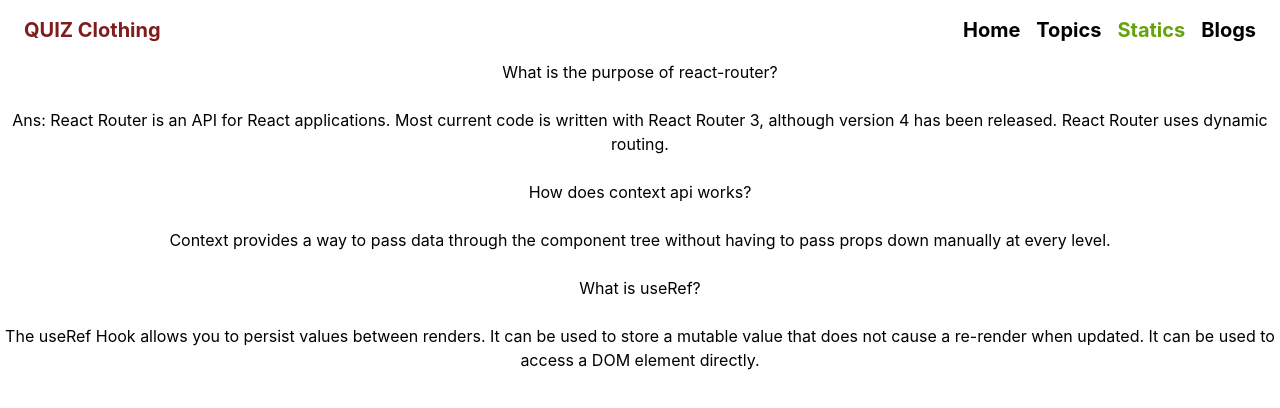
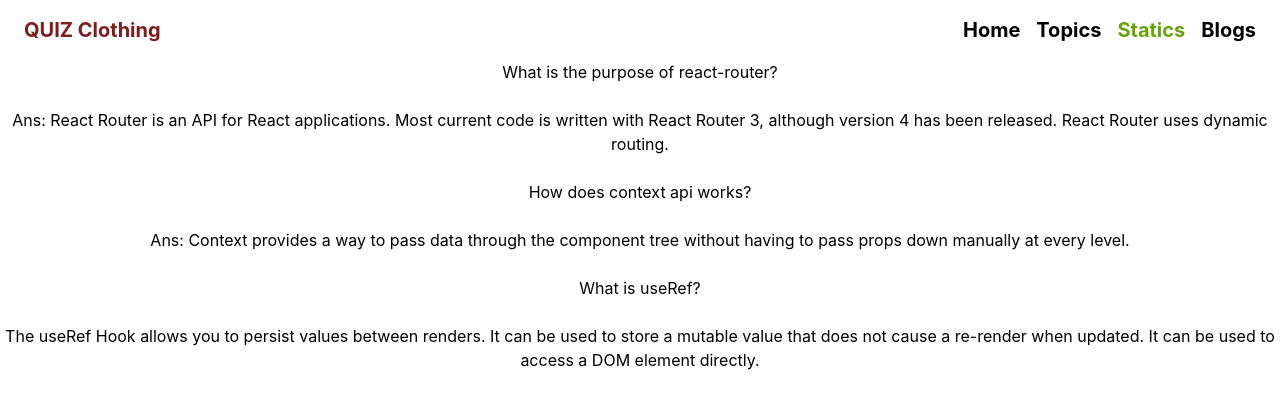
Before and after one commit to tushart681/assignment-9, a React (Create React App) app: page /blogs in a window 1280 px wide. Shown: the top 408 px of the page. Built offline with nearby package versions, Linux system fonts and the light colour scheme.

Commit message:
6th commit

```diff
--- a/src/components/blogs/Blogs.js
+++ b/src/components/blogs/Blogs.js
@@ -9,7 +9,7 @@ const Blogs = () => {
             <br />
             <h1>How does context api works?</h1>
             <br />
-            <p>Context provides a way to pass data through the component tree without having to pass props down manually at every level.</p>
+            <p>Ans: Context provides a way to pass data through the component tree without having to pass props down manually at every level.</p>
             <br />
             <h1>What is useRef?</h1>
             <br />
```
